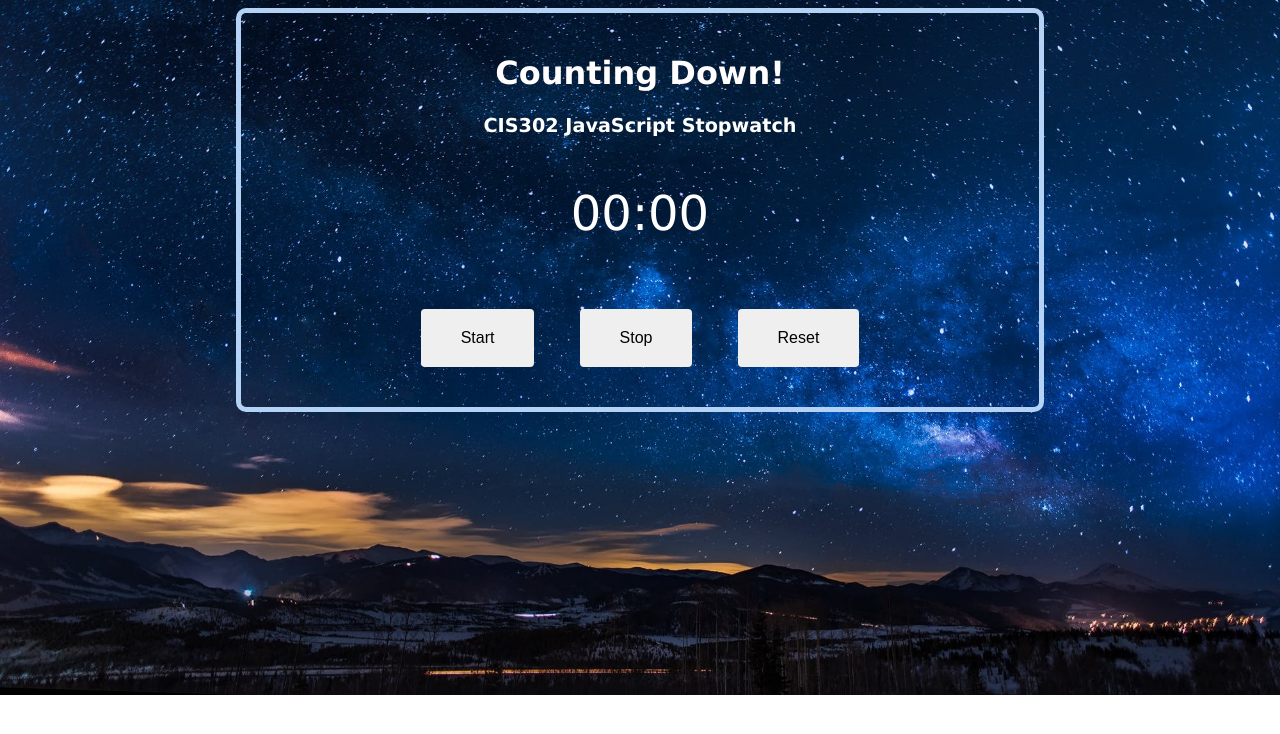
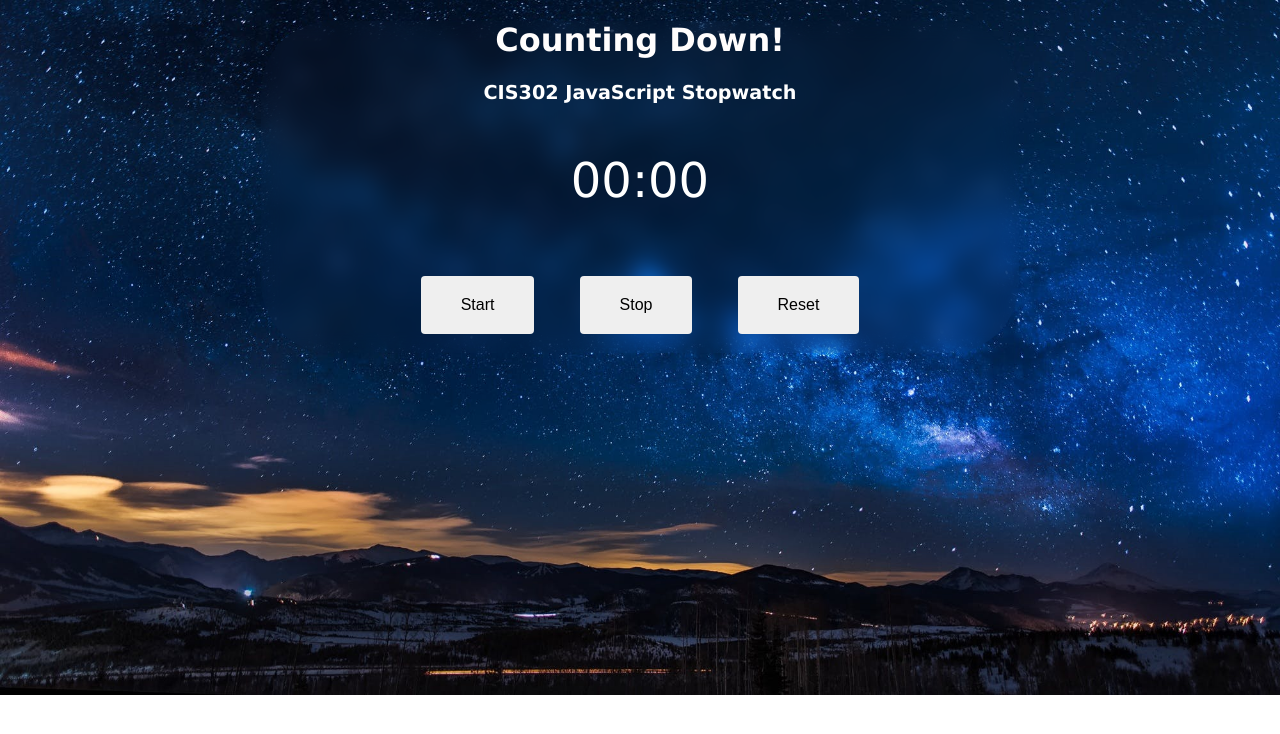
Before and after one commit to jerry60816/Tictactoe, a plain HTML site: page index.html in a window 1280 px wide. Drawn offline with Linux system fonts and the light colour scheme.

Commit message:
Add files via upload

```diff
--- a/style.css
+++ b/style.css
@@ -2,10 +2,8 @@
 .wrapper {
     text-align: center;
     font-family: Verdana, Geneva, Tahoma, sans-serif;
-
-    border: 5px solid rgb(179, 210, 245); /* Add an outline */
-    padding: 20px;
-    border-radius: 10px; /* Add rounded corners */
+    border-radius: 70px; /* Add rounded corners */
+    backdrop-filter:blur(10px);
     margin: auto; /* Center the element horizontally */
     width: 60%; /* Adjust the width as needed */
   }
```
